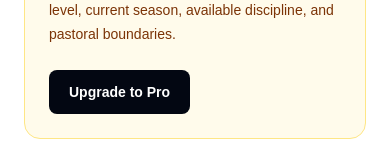
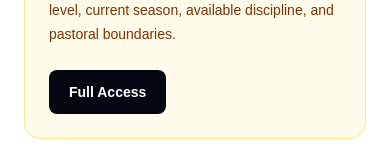
Before and after one commit to triplnj/orthodox-ai, a Next.js app: page /fasting in a window 390 px wide. Shown: the part 3487-3651 px from the top of the page. Built offline with nearby package versions, Linux system fonts and the light colour scheme; no server answers.

Commit message:
Use Full Access CTA consistently and preserve responsive layout

```diff
--- a/src/app/fasting/page.tsx
+++ b/src/app/fasting/page.tsx
@@ -138,7 +138,7 @@ export default async function FastingPage() {
     title="Personal Fasting Guidance"
     message="Upgrade to OrthodoxAI Pro to create careful fasting guidance based on your experience level, current season, available discipline, and pastoral boundaries."
     ctaHref="/pricing"
-    ctaLabel="Upgrade to Pro"
+    ctaLabel="Full Access"
   />
 )}
 </section>
```
